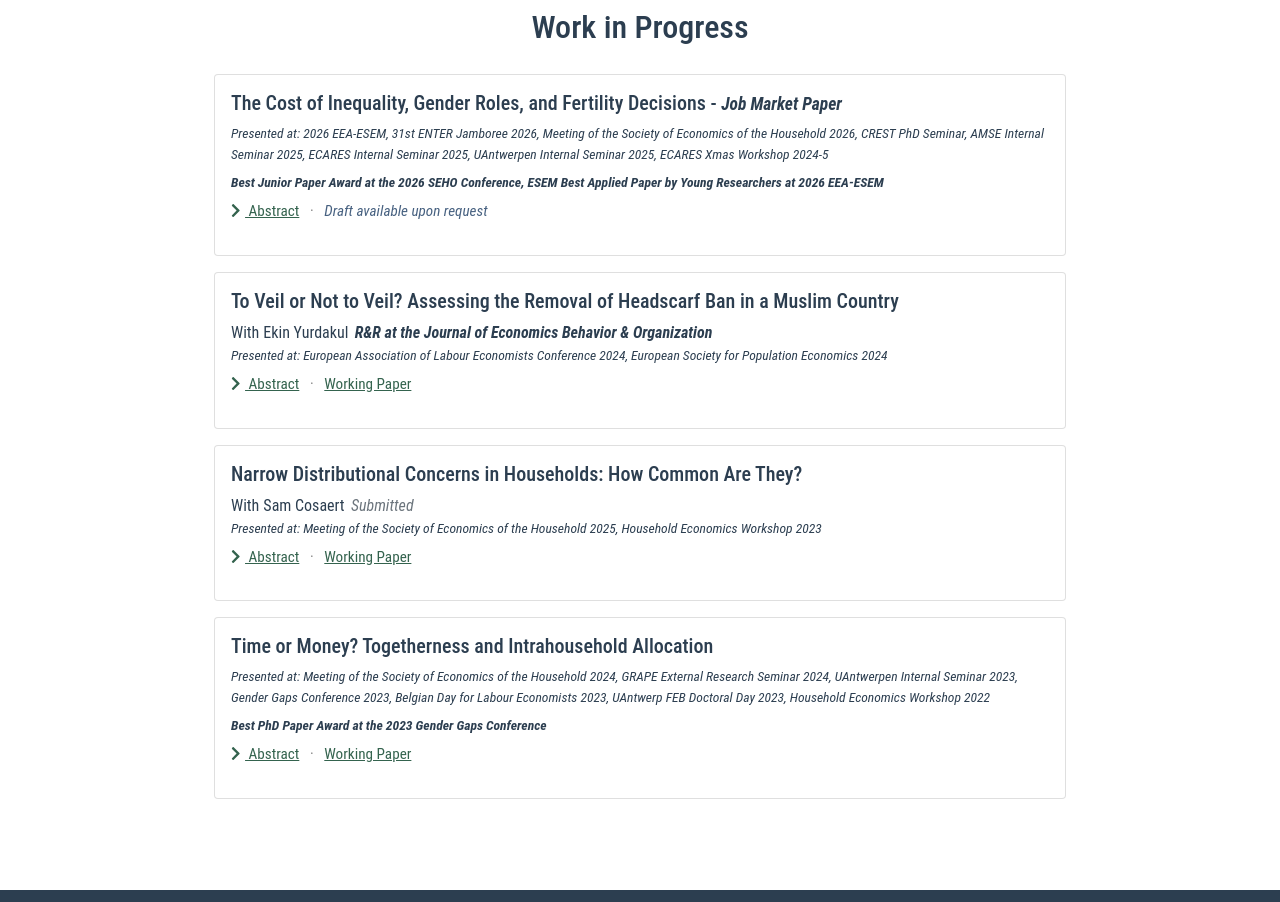
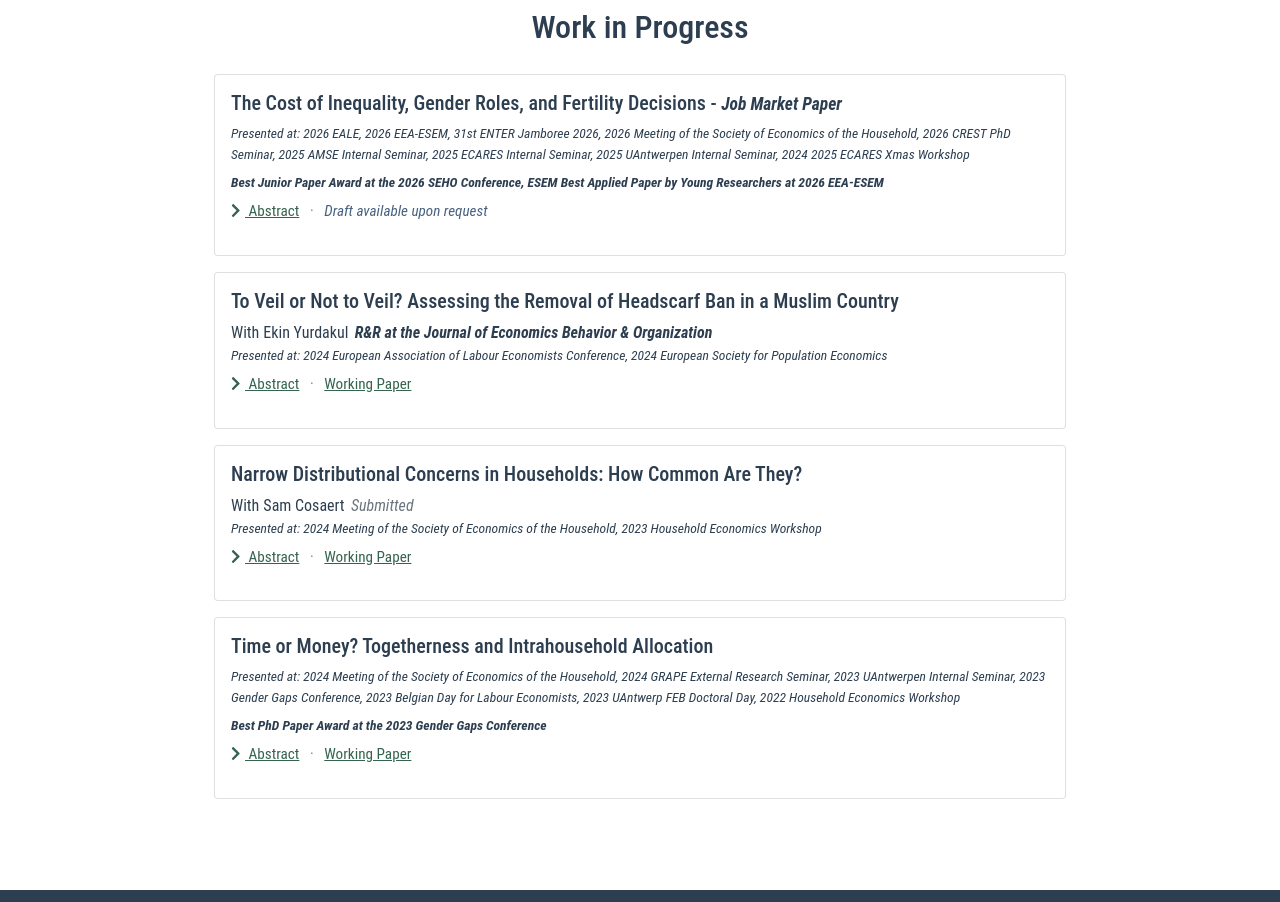
Before and after one commit to Wenqi-Lu/wenqi-lu.github.io, a Vue app: page /research in a window 1280 px wide. Shown: the part 540-1442 px from the top of the page. Built offline with nearby package versions, Linux system fonts and the light colour scheme.

Commit message:
doc(Research): adjust present section

```diff
--- a/src/views/Research.vue
+++ b/src/views/Research.vue
@@ -6,7 +6,7 @@
 
     <wip-card name="The Cost of Inequality, Gender Roles, and Fertility Decisions  - <small><em><strong>Job Market Paper</strong></em></small>"
       draft="Draft available upon request"
-      present="2026 EEA-ESEM, 31st ENTER Jamboree 2026, Meeting of the Society of Economics of the Household 2026, CREST PhD Seminar, AMSE Internal Seminar 2025, ECARES Internal Seminar 2025, UAntwerpen Internal Seminar 2025, ECARES Xmas Workshop 2024-5"
+      present="2026 EALE, 2026 EEA-ESEM, 31st ENTER Jamboree 2026, 2026 Meeting of the Society of Economics of the Household, 2026 CREST PhD Seminar, 2025 AMSE Internal Seminar, 2025 ECARES Internal Seminar, 2025 UAntwerpen Internal Seminar, 2024 2025 ECARES Xmas Workshop"
       award="Best Junior Paper Award at the 2026 SEHO Conference, ESEM Best Applied Paper by Young Researchers at 2026 EEA-ESEM"
       abstract="Falling fertility rates pose social and economic challenges in many countries. One central factor is the gender-based division of labor within households, where women shoulder primary childcare duties regardless of their labor market opportunities, while men remain the main earners and contribute less to domestic work. This inequality lowers fertility intentions through the child penalty and women's perceived unfairness in gender roles. Using Japan as an example, I develop a dynamic structural model to analyze how gender views and overwork culture interact with this inequality and shape fertility decision. The findings indicate that despite work-life-balance policies can promote father's involvement in childcare, a more equitable allocation of domestic labor is necessary to raise fertility intentions, particularly among women with progressive gender views."
       />
@@ -15,7 +15,7 @@
       co_author="Ekin Yurdakul"
       co_author_link="https://sites.google.com/view/ekinyurdakul/home-page"
       publish="R&R at the Journal of Economics Behavior & Organization"
-      present="European Association of Labour Economists Conference 2024, European Society for Population Economics 2024"
+      present="2024 European Association of Labour Economists Conference, 2024 European Society for Population Economics"
       abstract="This paper examines how removing identity-based institutional restrictions affects women’s economic participation by exploiting the 2013 repeal of a longstanding headscarf ban in Turkey. We combine two nationally representative surveys and use statistical matching and machine-learning models to predict women’s veiling status and identify treatment effects by comparing veiled and non-veiled women’s labor market outcomes in a difference-in-differences framework. The repeal led to a significant rise in public sector employment among veiled women, driven by both higher employment rates and shifts away from self-employment and unpaid family work. In contrast, nonveiled women experienced a decline in public sector jobs, suggesting a substitution effect, with suggestive evidence of some increase in education–occupation mismatch among veiled women in the public sector after the repeal. Consistent with this pattern, effects are concentrated among more educated veiled women, the group most likely to qualify for public positions. We find no differential effects across regions with high and low veiling prevalence or local Islamist-party vote shares, suggesting that institutional access, rather than local acceptance or political favoritism, drives women’s labor market response to the reform."
       link="/publications/VeilingPaper.pdf"
       />
@@ -24,13 +24,13 @@
       co_author="Sam Cosaert"
       co_author_link="https://sites.google.com/site/samlcosaert/home"
       status="Submitted"
-      present="Meeting of the Society of Economics of the Household 2025, Household Economics Workshop 2023"
+      present="2024 Meeting of the Society of Economics of the Household, 2023 Household Economics Workshop"
       abstract="This paper examines how money and time are allocated between spouses. Using evidence from Dutch couples, we show that within-household allocations and spousal preference alignment vary substantially across consumption, labor, and other time use decisions, with the strongest alignment in the labor domain. We propose an extended collective model that allows distributional preferences and preference alignment to hold narrowly within specific domains. Our structural nonparametric analysis then tests the homogeneity of household distributional concerns and links it with observable household characteristics, within each domain. Children and gender attitudes emerge as the key determinants of distributional concerns in time domains."
       link="/publications/Narrow_Distributions_Households.pdf"
       />
 
     <wip-card name="Time or Money? Togetherness and Intrahousehold Allocation"
-      present="Meeting of the Society of Economics of the Household 2024, GRAPE External Research Seminar 2024, UAntwerpen Internal Seminar 2023, Gender Gaps Conference 2023, Belgian Day for Labour Economists 2023, UAntwerp FEB Doctoral Day 2023, Household Economics Workshop 2022"
+      present="2024 Meeting of the Society of Economics of the Household, 2024 GRAPE External Research Seminar, 2023 UAntwerpen Internal Seminar, 2023 Gender Gaps Conference, 2023 Belgian Day for Labour Economists, 2023 UAntwerp FEB Doctoral Day, 2022 Household Economics Workshop"
       award="Best PhD Paper Award at the 2023 Gender Gaps Conference"
       abstract="Joint experience between partners, or togetherness, are key benefits of marriage. Despite the importance, the allocation tradeoffs between togetherness and other household activities, and its relation to gender differences, remains limited understood. This paper captures time use and consumption allocation between spouses, with a particular focus on togetherness. The study shows that women place higher value on home-production, while men hold more bargaining power. This study also reveals a substitutable role between joint leisure time and expenditure. These patterns help explain the gender gap in time use and consumption within families."
       link="/publications/Togetherness_Full_Draft.pdf"
```
